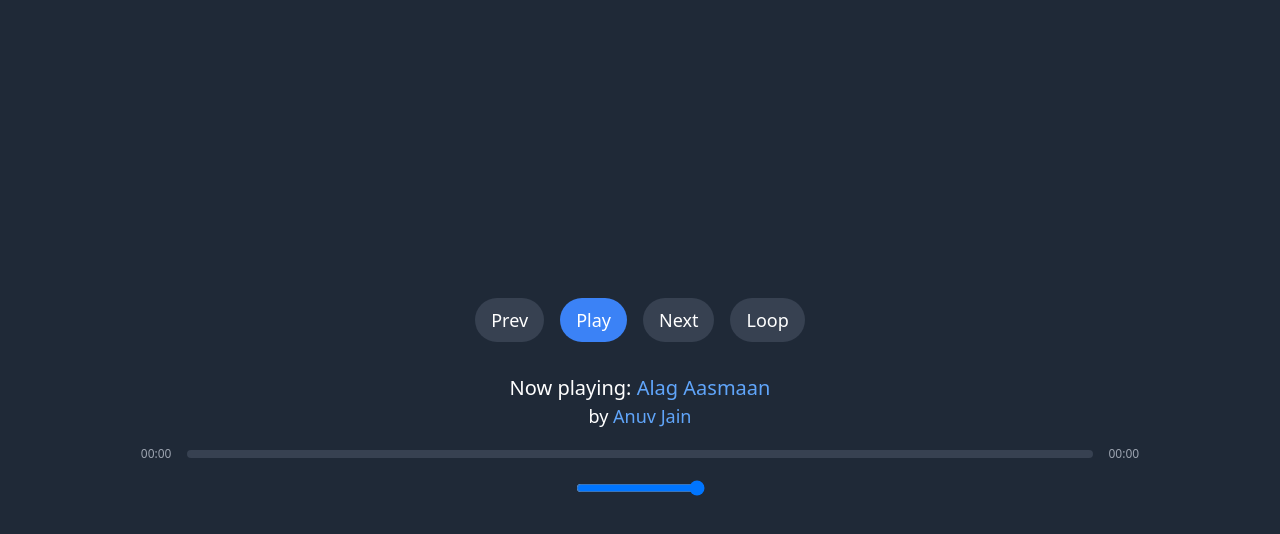
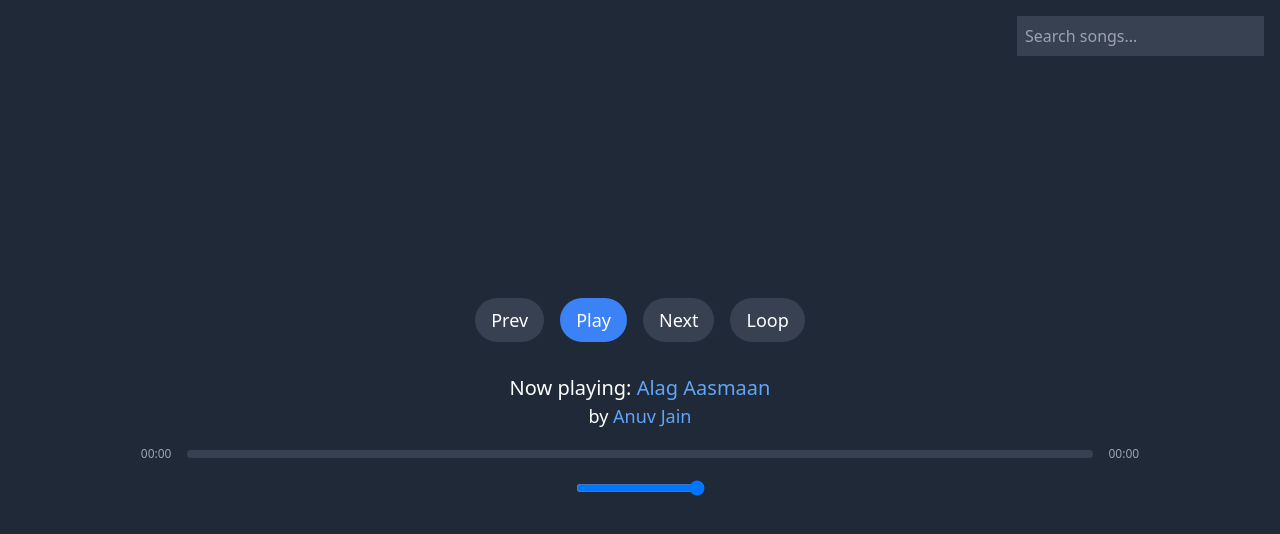
Before and after one commit to Siddharth-Dagar-25/Geet-Music-Player, a React (Create React App) app: page /track in a window 1280 px wide. Shown: the top 534 px of the page. Built offline with nearby package versions, Linux system fonts and the light colour scheme.

Commit message:
added search bar

```diff
--- a/src/components/Track.js
+++ b/src/components/Track.js
@@ -14,6 +14,8 @@ const Track = () => {
   const audioRef = useRef(new Audio());
   const progressBarRef = useRef(null);
   const [volume, setVolume] = useState(1);
+  const [searchQuery, setSearchQuery] = useState('');
+  const [searchResults, setSearchResults] = useState([]);
 
   const setAudioData = useCallback(() => {
     setDuration(audioRef.current.duration);
@@ -30,7 +32,6 @@ const Track = () => {
     }
   }, [isLooping]);
 
-  // Effect for audio source loading
   useEffect(() => {
     const currentAudio = audioRef.current;
     currentAudio.src = songsData[currentSongIndex].song_url;
@@ -40,7 +41,6 @@ const Track = () => {
     currentAudio.addEventListener('timeupdate', updateProgress);
     currentAudio.addEventListener('ended', onSongEnd);
 
-    // Attempt to play if already in playing state, handling autoplay policy
     if (isPlaying) {
       currentAudio.play().catch((e) => console.log('Playback was prevented:', e));
     }
@@ -50,14 +50,12 @@ const Track = () => {
       currentAudio.removeEventListener('timeupdate', updateProgress);
       currentAudio.removeEventListener('ended', onSongEnd);
     };
-  }, [currentSongIndex, isLooping, setAudioData, updateProgress, onSongEnd]);
+  }, [currentSongIndex, isLooping, setAudioData, updateProgress, onSongEnd, isPlaying]);
 
-  // Volume control effect
   useEffect(() => {
     audioRef.current.volume = volume;
   }, [volume]);
 
-  // Play/Pause effect
   useEffect(() => {
     const playPause = async () => {
       if (isPlaying) {
@@ -91,17 +89,47 @@ const Track = () => {
     const clickX = e.nativeEvent.offsetX;
     const newTime = (clickX / width) * audioRef.current.duration;
     audioRef.current.currentTime = newTime;
-    setCurrentTime(newTime); // Update currentTime based on progress bar click
+    setCurrentTime(newTime);
   }, []);
 
   const volumeControlHandler = (e) => {
     setVolume(e.target.value);
   };
 
+  const searchSongs = (query) => {
+    setSearchQuery(query);
+    if (!query.trim()) {
+      setSearchResults([]);
+      return;
+    }
+
+    const filteredSongs = songsData.filter((song) =>
+      song.song_name.toLowerCase().includes(query.toLowerCase())
+    );
+
+    setSearchResults(filteredSongs);
+  };
+
+  const selectSongFromSearch = (index) => {
+    setCurrentSongIndex(index);
+    setSearchQuery('');
+    setSearchResults([]);
+  };
+
   const progress = duration ? (currentTime / duration) * 100 : 0;
 
   return (
     <div className="flex flex-col items-center justify-center w-full min-h-screen p-4 bg-gray-800 text-white">
+      {/* Search Bar */}
+      <div className="absolute top-0 right-0 p-4">
+        <input
+          type="text"
+          placeholder="Search songs..."
+          value={searchQuery}
+          onChange={(e) => searchSongs(e.target.value)}
+          className="p-2 bg-gray-700 text-white"
+        />
+      </div>
       <div className="flex items-center justify-center space-x-4">
         <button onClick={prevSongHandler} className="px-4 py-2 text-lg bg-gray-700 hover:bg-gray-600 rounded-full">
           Prev
@@ -117,8 +145,23 @@ const Track = () => {
         </button>
       </div>
       <div className="mt-8 text-center">
-        <p className="text-xl">Now playing: <span className="text-blue-400">{songsData[currentSongIndex].song_name}</span></p>
-        <p className="text-lg">by <span className="text-blue-400">{songsData[currentSongIndex].artist_name}</span></p>
+        {/* Search Results */}
+        {searchQuery && searchResults.length > 0 ? (
+          <div>
+            {searchResults.map((song, index) => (
+              <p key={index} className="text-xl cursor-pointer" onClick={() => selectSongFromSearch(index)}>
+                <span className="text-blue-400">{song.song_name}</span> by <span className="text-blue-400">{song.artist_name}</span>
+              </p>
+            ))}
+          </div>
+        ) : searchQuery && searchResults.length === 0 ? (
+          <p className="text-xl">Song is not available</p>
+        ) : (
+          <>
+            <p className="text-xl">Now playing: <span className="text-blue-400">{songsData[currentSongIndex].song_name}</span></p>
+            <p className="text-lg">by <span className="text-blue-400">{songsData[currentSongIndex].artist_name}</span></p>
+          </>
+        )}
       </div>
       <div className="flex items-center w-4/5 max-w-6xl mt-4">
         <span className="text-xs text-gray-400">{formatTime(currentTime)}</span>
@@ -127,7 +170,6 @@ const Track = () => {
         </div>
         <span className="text-xs text-gray-400">{formatTime(duration)}</span>
       </div>
-      {/* Volume Slider */}
       <div className="volume-control mt-4">
         <input
           type="range"
```
